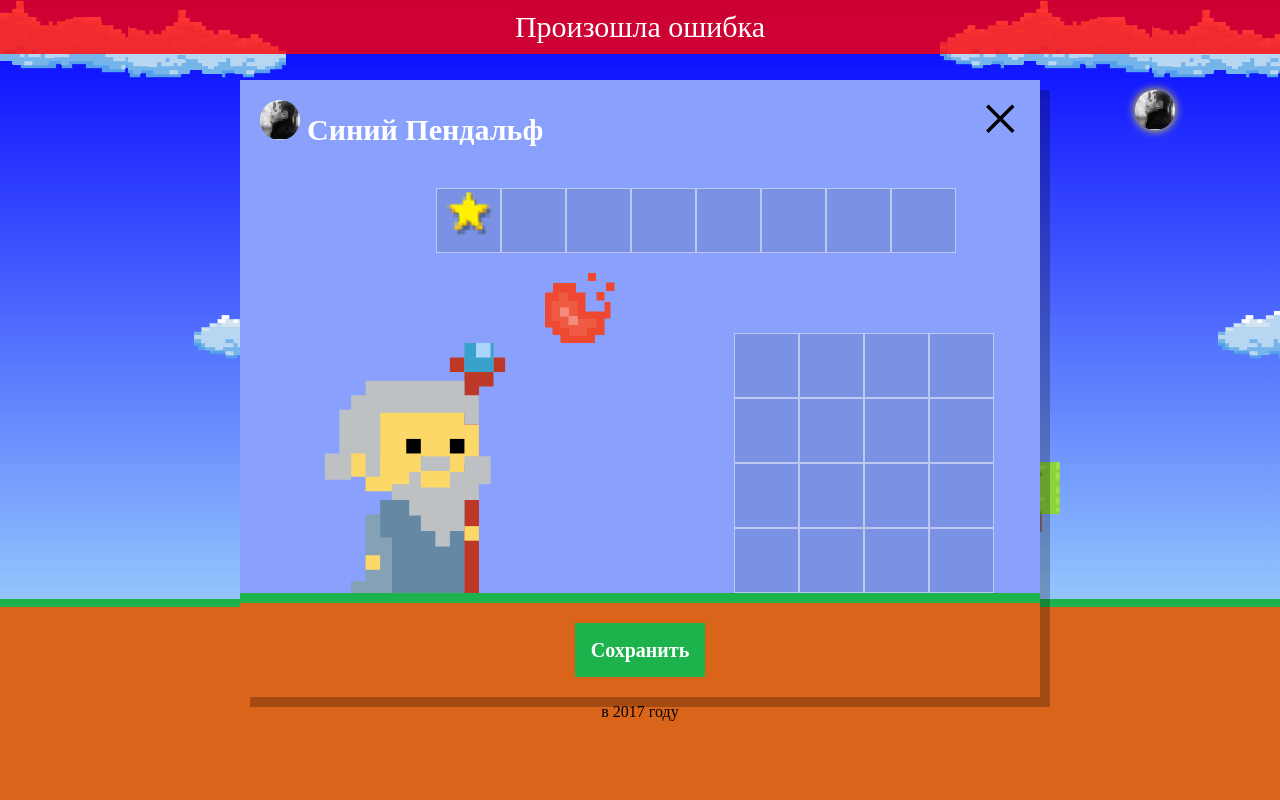
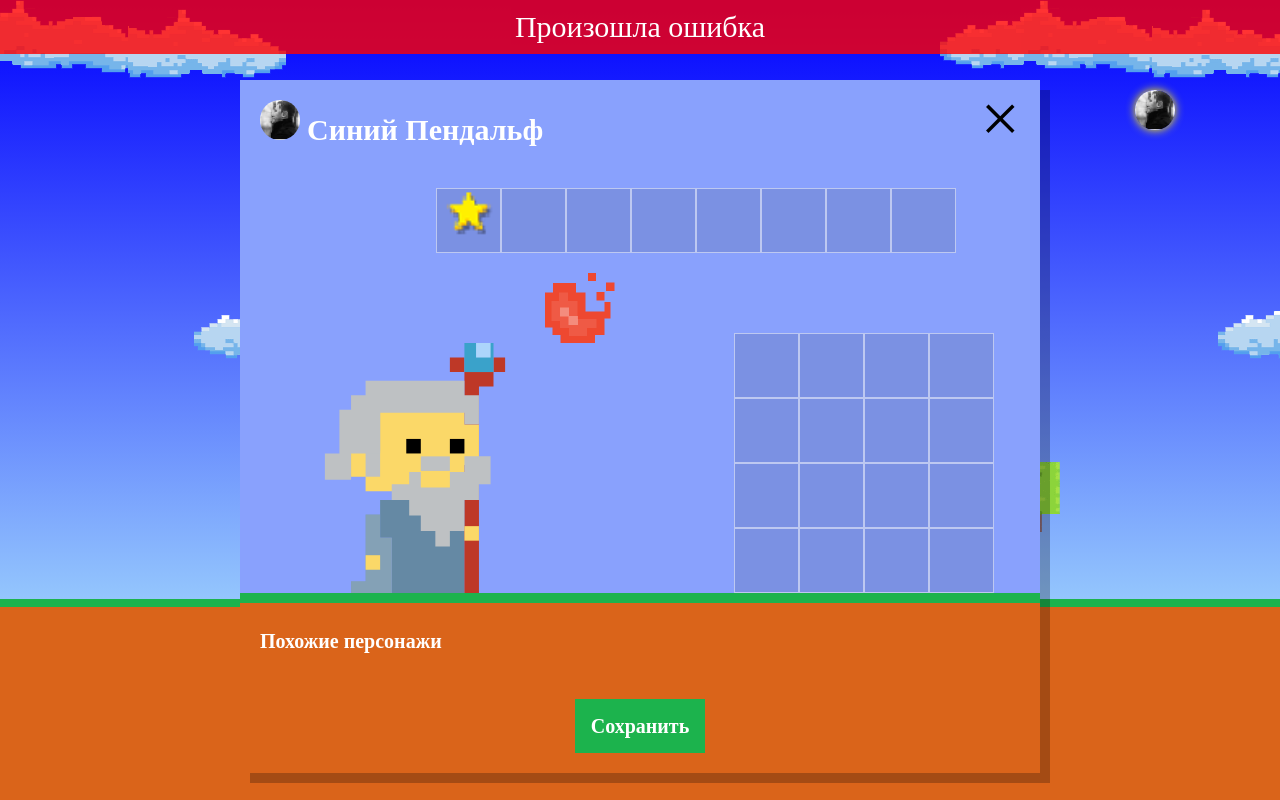
Before and after one commit to MikhailMos/680395-code-and-magick-17, a website: page index.html in a window 1280 px wide. Both pictures are taken after a click on the picture 1155 px from the left and 110 px from the top of the page. Drawn offline with Linux system fonts and the light colour scheme; no server answers; a web font is replaced by a local one.

Commit message:
Выполняет задание 15.1

```diff
--- a/index.html
+++ b/index.html
@@ -208,6 +208,7 @@
 <script src="js/utils.js"></script>
 <script src="js/backend.js"></script>
 <script src="js/colorize.js"></script>
+<script src="js/render.js"></script>
 <script src="js/setup.js"></script>
 <script src="js/dialog.js"></script>
 <script src="js/dropItem.js"></script>
--- a/js/colorize.js
+++ b/js/colorize.js
@@ -1,16 +1,24 @@
 'use strict';
 
 (function () {
+
   window.corolize = function (element, colors, inputDefaultValue) {
-    element.addEventListener('click', function () {
+    element.addEventListener('click', function (evt) {
       var color = colors[window.utils.getRandomInt(0, colors.length)];
       if (element.tagName.toLowerCase() === 'div') {
         inputDefaultValue = color;
         element.style.backgroundColor = inputDefaultValue;
+        window.setup.colorFireball = inputDefaultValue;
       } else {
         element.style.fill = color;
         inputDefaultValue = element.style.fill;
+        if (evt.target.classList.contains('wizard-eyes')) {
+          window.setup.colorEyes = color;
+        } else {
+          window.setup.colorCoat = color;
+        }
       }
+      window.setup.updateWizards();
     });
   };
 })();
--- a/js/dialog.js
+++ b/js/dialog.js
@@ -1,6 +1,9 @@
 'use strict';
 
 (function () {
+  var WIZARD_COAT_COLOR = ['rgb(101, 137, 164)', 'rgb(241, 43, 107)', 'rgb(146, 100, 161)', 'rgb(56, 159, 117)', 'rgb(215, 210, 55)', 'rgb(0, 0, 0)'];
+  var WIZARD_EYES_COLOR = ['black', 'red', 'blue', 'yellow', 'green'];
+  var FIREBALL_COLOR = ['#ee4830', '#30a8ee', '#5ce6c0', '#e848d5', '#e6e848'];
 
   var saveOnServer = function (evt) {
     window.backend.save(new FormData(form), window.setup.successHendler, window.setup.errorHendler);
@@ -14,7 +17,7 @@
   };
 
   var onUserDialogOpen = function () {
-    window.dialog.isOpened = true;
+    window.setup.isOpenedDialog = true;
     userDialog.classList.remove('hidden');
     if (userDialogDefaultCoodts.y !== 0) {
       userDialog.style.left = userDialogDefaultCoodts.x + 'px';
@@ -25,12 +28,21 @@
       userDialogDefaultCoodts.y = userDialog.offsetTop;
     }
 
+    window.corolize(wizardEyes, WIZARD_EYES_COLOR, inputsWizardEyes[0].defaultValue);
+    window.corolize(wizardCoat, WIZARD_COAT_COLOR, inputsWizardColor[0].defaultValue);
+    window.corolize(setupFireballWrap, FIREBALL_COLOR, inputFireballSetup.defaultValue);
+
+    window.setup.colorEyes = inputsWizardEyes[0].defaultValue;
+    window.setup.colorCoat = inputsWizardColor[0].defaultValue;
+    window.setup.colorFireball = inputFireballSetup.defaultValue;
+
+    window.setup.updateWizards();
     document.addEventListener('keydown', onUserDialogEscPress);
     form.addEventListener('submit', saveOnServer);
   };
 
   var onUserDialogClose = function () {
-    window.dialog.isOpened = false;
+    window.setup.isOpenedDialog = false;
     userDialog.classList.add('hidden');
     document.removeEventListener('keydown', onUserDialogEscPress);
     form.removeEventListener('submit', saveOnServer);
@@ -45,7 +57,6 @@
   };
 
   window.dialog = {
-    isOpened: false,
     saveOnServer: saveOnServer
   };
 
@@ -58,6 +69,14 @@
     x: 0,
     y: 0
   };
+
+  var setupWizard = userDialog.querySelector('.setup-wizard');
+  var inputsWizardColor = document.getElementsByName('coat-color');
+  var wizardCoat = setupWizard.querySelector('.wizard-coat');
+  var inputsWizardEyes = document.getElementsByName('eyes-color');
+  var wizardEyes = setupWizard.querySelector('.wizard-eyes');
+  var setupFireballWrap = userDialog.querySelector('.setup-fireball-wrap');
+  var inputFireballSetup = setupFireballWrap.querySelector('input');
 
   dialogHandle.addEventListener('mousedown', function (evt) {
     evt.preventDefault();
--- /dev/null
+++ b/js/render.js
@@ -0,0 +1,38 @@
+'use strict';
+
+(function () {
+  var MAX_WIZARD = 5;
+
+  var renderWizard = function (wizard) {
+    var wizardElement = similarWizardTemplate.cloneNode(true);
+
+    wizardElement.querySelector('.setup-similar-label').textContent = wizard.name;
+    wizardElement.querySelector('.wizard-coat').style.fill = wizard.colorCoat;
+    wizardElement.querySelector('.wizard-eyes').style.fill = wizard.colorEyes;
+    // wizardElement.querySelector('.setup-fireball-wrap').style.backgroundColor = wizard.colorFireball;
+
+    return wizardElement;
+  };
+
+  window.render = function (data) {
+    var fragment = document.createDocumentFragment();
+    var takeNumber = data.length > MAX_WIZARD ? MAX_WIZARD : data.length;
+
+    similarListElement.innerHTML = '';
+
+    for (var i = 0; i < takeNumber; i++) {
+      fragment.appendChild(renderWizard(data[i]));
+      // similarListElement.appendChild(renderWizard(data[i]));
+    }
+
+    similarListElement.appendChild(fragment);
+    if (similar.classList.contains('hidden')) {
+      similar.classList.remove('hidden');
+    }
+  };
+
+  var similar = document.querySelector('.setup-similar');
+  var similarListElement = document.querySelector('.setup-similar-list');
+  var similarWizardTemplate = document.querySelector('#similar-wizard-template').content.querySelector('.setup-similar-item');
+
+})();
--- a/js/setup.js
+++ b/js/setup.js
@@ -1,31 +1,37 @@
 'use strict';
 
 (function () {
-  var WIZARD_COAT_COLOR = ['rgb(101, 137, 164)', 'rgb(241, 43, 107)', 'rgb(146, 100, 161)', 'rgb(56, 159, 117)', 'rgb(215, 210, 55)', 'rgb(0, 0, 0)'];
-  var WIZARD_EYES_COLOR = ['black', 'red', 'blue', 'yellow', 'green'];
-  var FIREBALL_COLOR = ['#ee4830', '#30a8ee', '#5ce6c0', '#e848d5', '#e6e848'];
-  var MAX_WIZARD = 5;
+
   var STYLE_ERROR = 'position: fixed; top: 0; left: 0; right: 0; font-size: 30px; margin: 0 auto; padding: 10px; text-align: center; background-color: rgba(255, 0, 0, 0.8); z-index: 10;';
 
-  var renderWizard = function (wizard) {
-    var wizardElement = similarWizardTemplate.cloneNode(true);
+  var updateWizards = function () {
 
-    wizardElement.querySelector('.setup-similar-label').textContent = wizard.name;
-    wizardElement.querySelector('.wizard-coat').style.fill = wizard.coatColor;
-    wizardElement.querySelector('.wizard-eyes').style.fill = wizard.eyesColor;
+    var matchesCoatEyesWizards = wizards.filter(function (it) {
+      return (it.colorCoat === window.setup.colorCoat) && (it.colorEyes === window.setup.colorEyes);
+    });
 
-    return wizardElement;
+    var matchesOnlyCoatWizards = wizards.filter(function (it) {
+      return (it.colorCoat === window.setup.colorCoat) && (it.colorEyes !== window.setup.colorEyes);
+    });
+
+    var matchesOnlyEyesWizards = wizards.filter(function (it) {
+      return (it.colorCoat !== window.setup.colorCoat) && (it.colorEyes === window.setup.colorEyes);
+    });
+
+    var otherWizards = wizards.filter(function (it) {
+      return (it.colorCoat !== window.setup.colorCoat) && (it.colorEyes !== window.setup.colorEyes);
+    });
+
+    var sameWizards = [].concat(matchesCoatEyesWizards, matchesOnlyCoatWizards, matchesOnlyEyesWizards, otherWizards);
+
+    window.render(sameWizards);
   };
 
-  var loadHendler = function (wizards) {
-    var fragment = document.createDocumentFragment();
-
-    for (var i = 0; i < MAX_WIZARD; i++) {
-      fragment.appendChild(renderWizard(wizards[i]));
+  var loadHendler = function (data) {
+    wizards = data.slice();
+    if (window.setup.isOpenedDialog) {
+      updateWizards();
     }
-
-    similarListElement.appendChild(fragment);
-    document.querySelector('.setup-similar').classList.remove('hidden');
   };
 
   var errorHendler = function (errorMessage) {
@@ -47,25 +53,21 @@
 
   var userDialog = document.querySelector('.setup');
   var form = userDialog.querySelector('.setup-wizard-form');
-  var similarListElement = document.querySelector('.setup-similar-list');
-  var similarWizardTemplate = document.querySelector('#similar-wizard-template').content.querySelector('.setup-similar-item');
+  var wizards = [];
 
-  var setupWizard = userDialog.querySelector('.setup-wizard');
-  var inputsWizardColor = document.getElementsByName('coat-color');
-  var wizardCoat = setupWizard.querySelector('.wizard-coat');
-  var inputsWizardEyes = document.getElementsByName('eyes-color');
-  var wizardEyes = setupWizard.querySelector('.wizard-eyes');
-  var setupFireballWrap = userDialog.querySelector('.setup-fireball-wrap');
-  var inputFireballSetup = setupFireballWrap.querySelector('input');
+  var colorEyes;
+  var colorCoat;
+  var colorFireBall;
 
   window.setup = {
+    isOpenedDialog: false,
     successHendler: successHendler,
-    errorHendler: errorHendler
+    errorHendler: errorHendler,
+    updateWizards: updateWizards,
+    colorEyes: colorEyes,
+    colorCoat: colorCoat,
+    colorFireBall: colorFireBall
   };
-
-  window.corolize(wizardEyes, WIZARD_EYES_COLOR, inputsWizardEyes[0].defaultValue);
-  window.corolize(wizardCoat, WIZARD_COAT_COLOR, inputsWizardColor[0].defaultValue);
-  window.corolize(setupFireballWrap, FIREBALL_COLOR, inputFireballSetup.defaultValue);
 
   window.backend.load(loadHendler, errorHendler);
 
```
